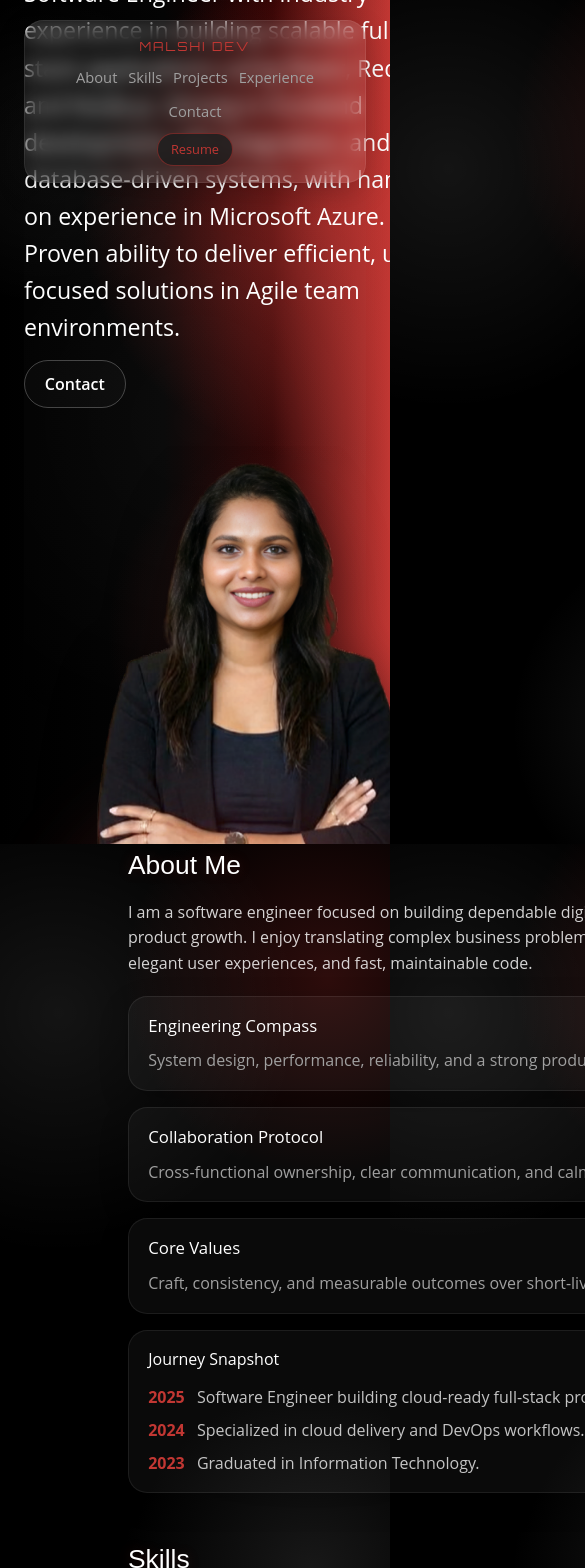
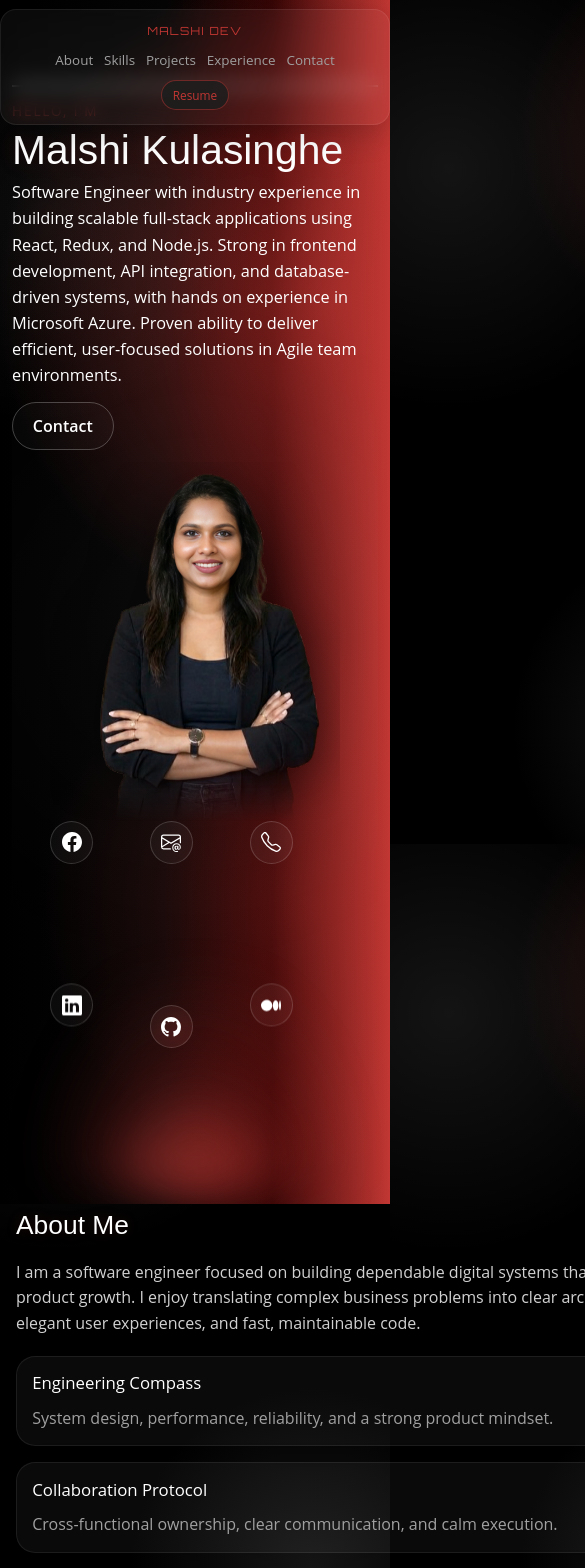
Before and after one commit to Malshii/Portfolio-v2, a Next.js app: page / in a window 390 px wide. Shown: the top 1568 px of the page, 585 px wide, since content can reach past the window. Built offline with nearby package versions, Linux system fonts and the light colour scheme.

Commit message:
responsive code

```diff
--- a/app/styles/hero.css
+++ b/app/styles/hero.css
@@ -3,7 +3,8 @@
 .hero-stage {
   position: relative;
   width: 100%;
-  height: 100vh;
+  min-height: 100svh;
+  height: auto;
   overflow: hidden;
   background:
     radial-gradient(
@@ -43,8 +44,9 @@
 
 .hero-shell {
   position: relative;
-  width: min(1280px, calc(100% - 3rem));
+  width: min(1280px, 100%);
   margin: 0 auto;
+  padding: 0 clamp(1rem, 3vw, 1.5rem);
   height: 100%;
   display: flex;
   flex-direction: column;
@@ -54,11 +56,11 @@
 .portfolio-shell {
   position: relative;
   z-index: 10;
-  width: min(1180px, calc(100% - 8rem));
+  width: min(1180px, 100%);
   margin: 0 auto;
   display: grid;
   gap: 2.8rem;
-  padding: 0 4rem;
+  padding: 0 clamp(1rem, 4vw, 4rem);
 }
 
 .hero {
@@ -67,7 +69,7 @@
   align-items: center;
   grid-template-columns: 1fr 1.2fr;
   position: relative;
-  padding: 0;
+  padding: clamp(5.5rem, 9vh, 7rem) 0 0;
 }
 
 .hero::before {
@@ -125,15 +127,16 @@
 .hero-center {
   display: grid;
   place-items: center;
-  min-height: 600px;
+  min-height: clamp(360px, 56vh, 600px);
   position: relative;
   justify-self: center;
 }
 
 .hero-image-wrapper {
   position: relative;
-  width: 420px;
-  height: 520px;
+  width: min(420px, 78vw);
+  aspect-ratio: 21 / 26;
+  height: auto;
   overflow: visible;
   isolation: isolate;
 }
--- a/app/styles/navigation.css
+++ b/app/styles/navigation.css
@@ -18,6 +18,14 @@
   gap: 1rem;
   align-items: center;
   box-shadow: 0 2px 16px rgba(0, 0, 0, 0.08);
+}
+
+.top-nav nav {
+  min-width: 0;
+}
+
+.top-nav nav a {
+  white-space: nowrap;
 }
 
 .brand {
--- a/app/styles/responsive.css
+++ b/app/styles/responsive.css
@@ -1,9 +1,52 @@
 /* Responsive media queries for smaller screens */
 
+@media (max-width: 1200px) {
+  .hero {
+    gap: 2.2rem;
+    grid-template-columns: 1fr 1.05fr;
+  }
+
+  .hero-copy h1 {
+    font-size: clamp(2.2rem, 5vw, 3.9rem);
+  }
+
+  .top-nav {
+    padding-left: 2rem;
+    padding-right: 2rem;
+  }
+}
+
 @media (max-width: 980px) {
+  .hero-stage {
+    min-height: auto;
+    height: auto;
+    padding-bottom: 1.5rem;
+  }
+
+  .hero-shell {
+    justify-content: flex-start;
+    padding-top: 5.75rem;
+  }
+
+  .top-nav {
+    top: 0.8rem;
+    padding-top: 0.9rem;
+    padding-bottom: 0.85rem;
+    padding-left: 1rem;
+    padding-right: 1rem;
+  }
+
   .hero,
   .contact-grid {
     grid-template-columns: 1fr;
+  }
+
+  .hero {
+    padding-top: 0;
+  }
+
+  .portfolio-shell {
+    gap: 2rem;
   }
 
   .hero-copy {
@@ -16,6 +59,10 @@
 
   .hero-center {
     min-height: 0;
+  }
+
+  .hero-image-wrapper {
+    width: min(390px, 80vw);
   }
 
   .hero-highlights {
@@ -34,6 +81,10 @@
     height: 3.2rem;
   }
 
+  .project-grid {
+    grid-auto-columns: minmax(260px, 1fr);
+  }
+
   .station-grid {
     grid-template-columns: 1fr;
   }
@@ -48,10 +99,12 @@
     grid-template-columns: 1fr;
     gap: 0.55rem;
     justify-items: center;
+    border-radius: 1rem;
   }
 
   .top-nav nav {
     gap: 0.68rem;
+    justify-content: center;
   }
 
   .hero-copy h1 {
@@ -59,7 +112,15 @@
   }
 
   .hero-summary {
-    font-size: 1.45rem;
+    font-size: 1.14rem;
+  }
+
+  .hero-image-wrapper {
+    width: min(340px, 84vw);
+  }
+
+  .portfolio-shell {
+    padding: 0 1rem;
   }
 
   .hero-social {
@@ -81,6 +142,20 @@
     width: 100%;
   }
 
+  .project-grid {
+    grid-auto-columns: minmax(88vw, 1fr);
+  }
+
+  .skill-cloud {
+    height: 170px;
+  }
+
+  .contact-info .social-row {
+    display: flex;
+    flex-wrap: wrap;
+    gap: 0.5rem;
+  }
+
   .timeline-list::before {
     left: 10px;
   }
@@ -93,3 +168,70 @@
     left: -1.34rem;
   }
 }
+
+@media (max-width: 480px) {
+  .hero-shell {
+    padding-left: 0.75rem;
+    padding-right: 0.75rem;
+    padding-top: 5.3rem;
+  }
+
+  .top-nav {
+    top: 0.55rem;
+    padding-left: 0.7rem;
+    padding-right: 0.7rem;
+  }
+
+  .brand {
+    font-size: 0.7rem;
+    letter-spacing: 0.12em;
+  }
+
+  .top-nav nav a {
+    font-size: 0.84rem;
+  }
+
+  .nav-cta {
+    font-size: 0.74rem;
+    padding: 0.28rem 0.66rem;
+  }
+
+  .hero {
+    gap: 1.4rem;
+  }
+
+  .hero-copy {
+    padding-top: 0.8rem;
+  }
+
+  .hero-copy h1 {
+    font-size: clamp(2rem, 12vw, 2.55rem);
+  }
+
+  .hero-summary {
+    font-size: 1.02rem;
+  }
+
+  .hero-image-wrapper {
+    width: min(290px, 88vw);
+  }
+
+  .hero-highlights {
+    gap: 0.6rem;
+    grid-template-columns: repeat(3, minmax(0, 1fr));
+  }
+
+  .hero-social {
+    width: 2.7rem;
+    height: 2.7rem;
+  }
+
+  .hero-social svg {
+    width: 1.25rem;
+    height: 1.25rem;
+  }
+
+  .glass-card {
+    padding: 0.85rem 0.95rem;
+  }
+}
--- a/app/styles/social.css
+++ b/app/styles/social.css
@@ -2,11 +2,10 @@
 
 .hero-highlights {
   position: absolute;
-  top: 50%;
-  left: 50%;
-  width: 420px;
-  height: 520px;
-  transform: translate(-50%, -50%);
+  inset: 0;
+  width: 100%;
+  height: 100%;
+  transform: none;
   z-index: 10;
 }
 
```
